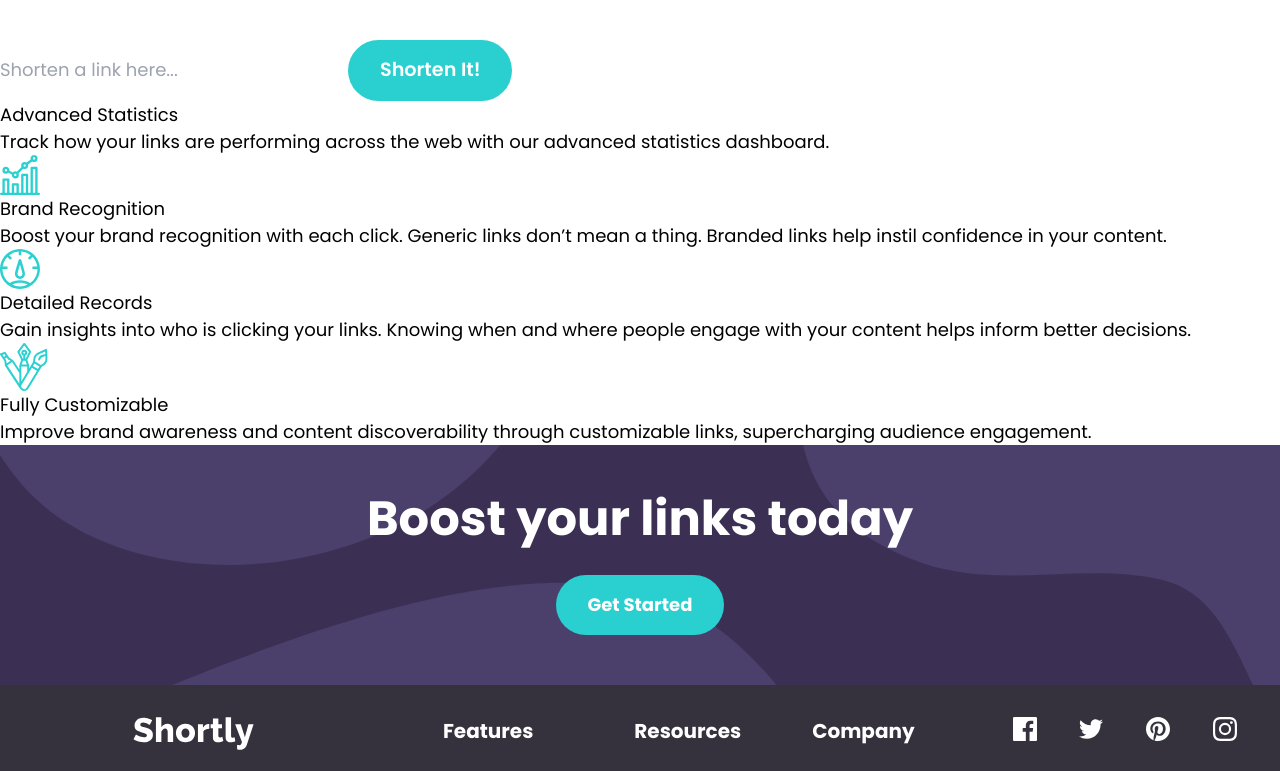
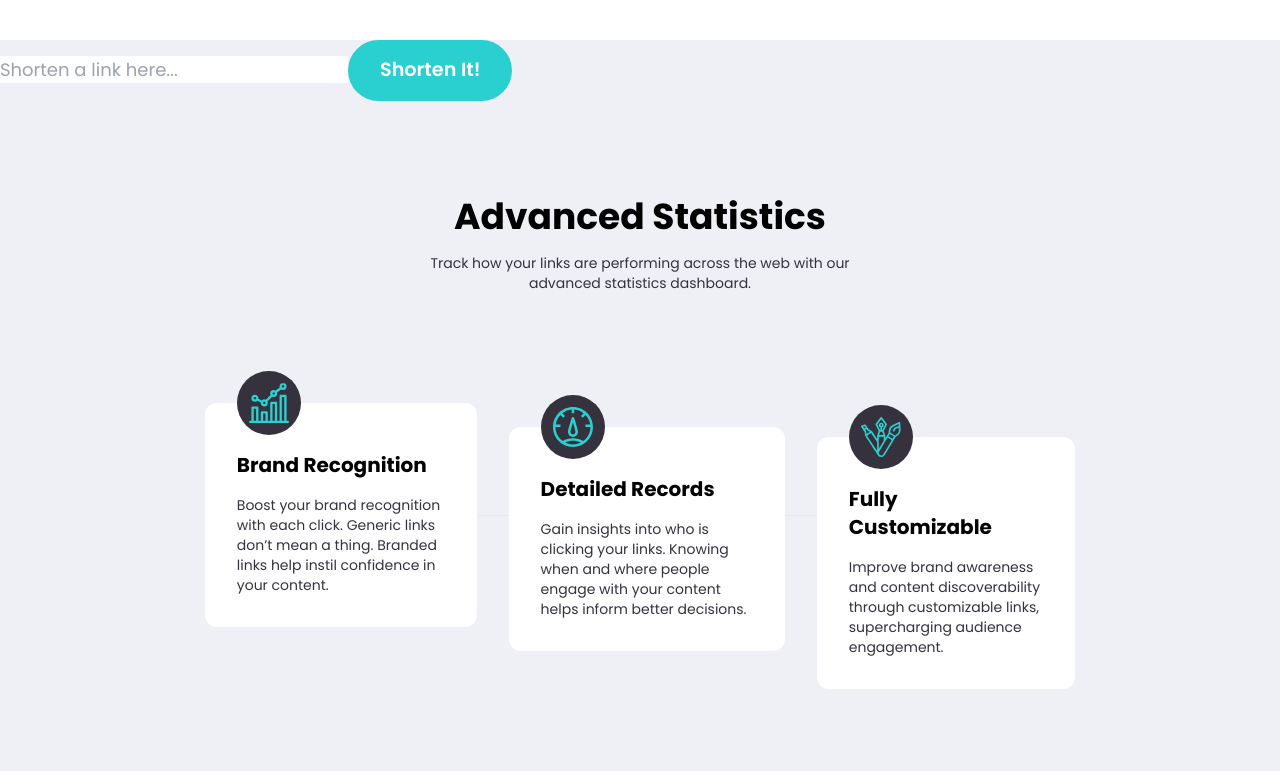
Before and after one commit to FevenSeyfu/Shortly-url-shortner, a React app: page / in a window 1280 px wide. Shown: the part 760-1531 px from the top of the page. Built offline with nearby package versions, Linux system fonts and the light colour scheme; the HTML template or start-up script is replaced by a standard one.

Commit message:
Add and Style advanced statistics cards

```diff
--- a/src/App.tsx
+++ b/src/App.tsx
@@ -1,15 +1,13 @@
 import React from 'react'
 import Home from './components/Home/Home'
 import Footer from './components/Footer/Footer'
-import ShortnerForm from './components/ShortnerForm'
-import AdvancedStatistics from './components/AdvancedStatistics'
+import Main from './components/Main/Main'
 
 const App = () => {
   return (
     <div>
       <Home />
-      <ShortnerForm />
-      <AdvancedStatistics />
+      <Main />
       <Footer />
       <div className="text-[13px] bg-neutral-very-dark-blue text-center text-white ">
         Challenge by{" "}
--- a/src/components/AdvancedStatistics.tsx
+++ /dev/null
@@ -1,40 +0,0 @@
-import React from "react";
-import BrandIcon from '../assets/images/icon-brand-recognition.svg';
-import RecordsIcon from '../assets/images/icon-detailed-records.svg';
-import CustomizableIcon from '../assets/images/icon-fully-customizable.svg'
-
-const AdvancedStatistics: React.FC = () => {
-  return (
-    <div>
-      <h2> Advanced Statistics</h2>
-      <p>
-        Track how your links are performing across the web with our advanced
-        statistics dashboard.
-      </p>
-      <div id="stat-card">
-        <img src={BrandIcon} alt="Brand Icon" />
-        <h3>Brand Recognition</h3>
-        Boost your brand recognition with each click. Generic links don’t mean a
-        thing. Branded links help instil confidence in your content.
-      </div>
-      <div id="stat-card">
-        <img src={RecordsIcon} alt="Records Icon" />
-        <h3>Detailed Records</h3>
-        <p>
-          Gain insights into who is clicking your links. Knowing when and where
-          people engage with your content helps inform better decisions.
-        </p>
-      </div>
-      <div id="stat-card">
-        <img src={CustomizableIcon} alt="Customizable Icon" />
-        <h3>Fully Customizable</h3>
-        <p>
-          Improve brand awareness and content discoverability through
-          customizable links, supercharging audience engagement.
-        </p>
-      </div>
-    </div>
-  );
-};
-
-export default AdvancedStatistics;
--- /dev/null
+++ b/src/components/Main/AdvancedStatistics.tsx
@@ -0,0 +1,51 @@
+import React from "react";
+import BrandIcon from "../../assets/images/icon-brand-recognition.svg";
+import RecordsIcon from "../../assets/images/icon-detailed-records.svg";
+import CustomizableIcon from "../../assets/images/icon-fully-customizable.svg";
+
+const AdvancedStatistics: React.FC = () => {
+  return (
+    <div className="flex flex-col gap-4 items-center p-24">
+      <h2 className="font-bold text-2xl md:text-4xl"> Advanced Statistics</h2>
+      <p className="w-[30rem] text-center text-sm text-neutral-very-dark-blue">
+        Track how your links are performing across the web with our advanced
+        statistics dashboard.
+      </p>
+      <div className="flex flex-row w-[80%] gap-8 justify-evenly items-center mt-8 relative">
+        <hr className="absolute top-[50%] h-4 w-full text-primary-cyan"/>
+        <div id="stat-card" className="flex flex-col bg-white rounded-xl p-8 gap-4 relative ">
+          <div className="bg-neutral-very-dark-blue rounded-full w-16 h-16 flex justify-center items-center absolute top-[-2rem]">
+            <img src={BrandIcon} alt="Brand Icon" className="h-10 w-10" />
+          </div>
+          <h3 className="font-bold text-lg md:text-xl mt-4">Brand Recognition</h3>
+          <p className="text-sm text-neutral-very-dark-blue">Boost your brand recognition with each click. Generic links don’t mean
+          a thing. Branded links help instil confidence in your content.</p>
+        </div>
+        {/*  */}
+        <div id="stat-card" className="flex flex-col bg-white rounded-xl p-8 gap-4 relative mt-12">
+          <div className="bg-neutral-very-dark-blue rounded-full w-16 h-16 flex justify-center items-center absolute top-[-2rem]">
+            <img src={RecordsIcon} alt="Brand Icon" className="h-10 w-10" />
+          </div>
+          <h3 className="font-bold text-lg md:text-xl mt-4">Detailed Records</h3>
+          <p className="text-sm text-neutral-very-dark-blue">
+            Gain insights into who is clicking your links. Knowing when and
+            where people engage with your content helps inform better decisions.
+          </p>
+        </div>
+        {/*  */}
+        <div id="stat-card" className="flex flex-col bg-white rounded-xl p-8 gap-4 relative mt-24 ">
+          <div className="bg-neutral-very-dark-blue rounded-full w-16 h-16 flex justify-center items-center absolute top-[-2rem]">
+            <img src={CustomizableIcon} alt="Brand Icon" className="h-10 w-10" />
+          </div>
+          <h3 className="font-bold text-lg md:text-xl mt-4">Fully Customizable</h3>
+          <p className="text-sm text-neutral-very-dark-blue">
+            Improve brand awareness and content discoverability through
+            customizable links, supercharging audience engagement.
+          </p>
+        </div>
+      </div>
+    </div>
+  );
+};
+
+export default AdvancedStatistics;
--- /dev/null
+++ b/src/components/Main/Main.tsx
@@ -0,0 +1,13 @@
+import AdvancedStatistics from "./AdvancedStatistics"
+import ShortnerForm from "./ShortnerForm"
+
+const Main:React.FC = () => {
+  return (
+    <div className="bg-neutral-gray w-full h-full">
+        <ShortnerForm />
+        <AdvancedStatistics />
+    </div>
+  )
+}
+
+export default Main
--- a/tailwind.config.js
+++ b/tailwind.config.js
@@ -11,7 +11,7 @@ export default {
         //Secondary
         'secondary-red': 'hsl(0, 87%, 67%)',
         //Neutral
-        'neutral-gray': 'hsl(0, 0%, 75%)',
+        'neutral-gray': 'hsl(230,25%,95%)',
         'neutral-grayish-violet': 'hsl(257, 7%, 63%)',
         'neutral-very-dark-blue': 'hsl(255, 11%, 22%)',
         'neutral-very-dark-violet': 'hsl(260, 8%, 14%)',
```
Also changed, not shown: src/components/Main/ShortnerForm.tsx (renamed from src/components/ShortnerForm.tsx).
